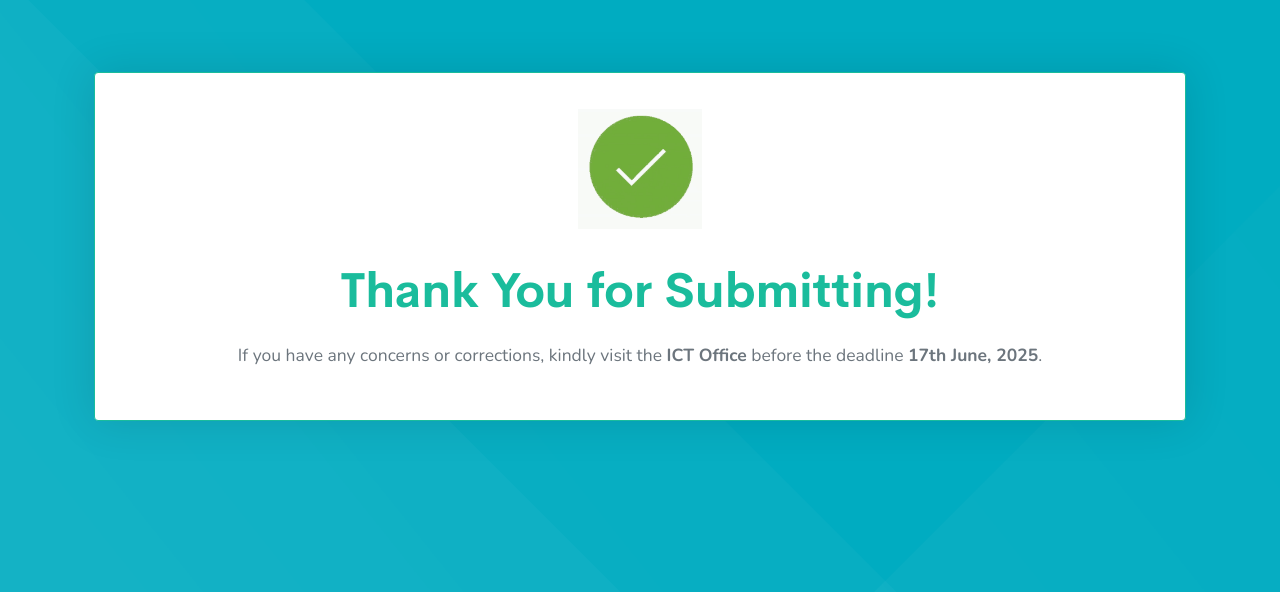
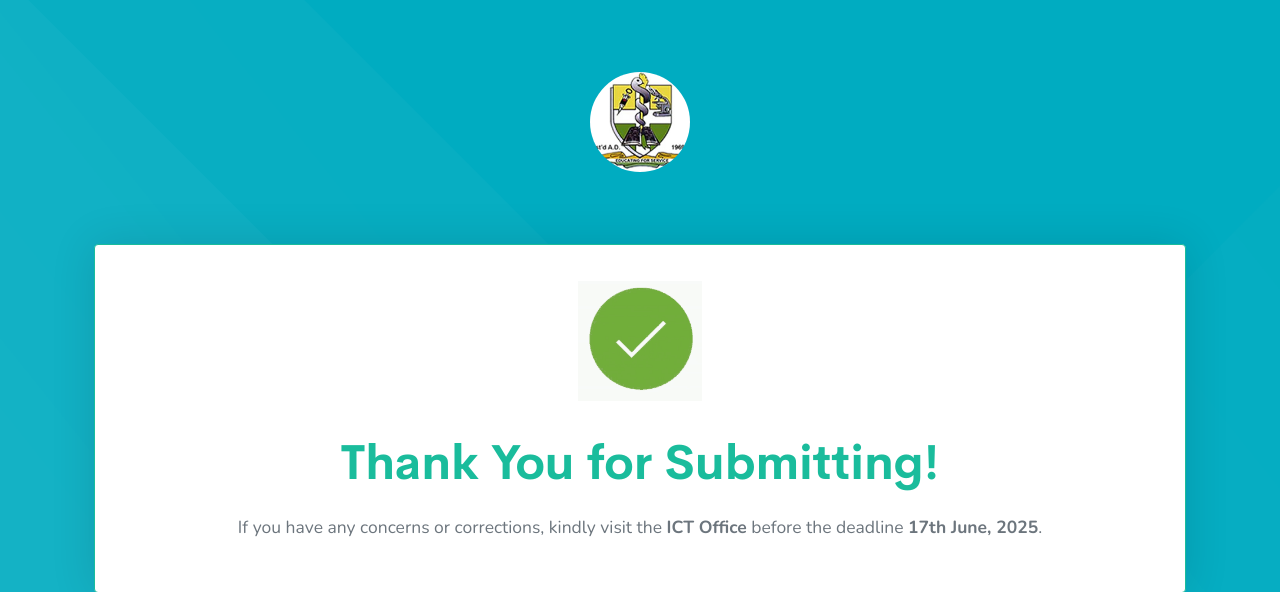
Before and after one commit to Rasonaapo/trainee_survey, a Django app: page /success/ in a window 1280 px wide. Shown: the top 592 px of the page. Run offline with Django 5.2, Linux system fonts and the light colour scheme; some libraries are stand-ins or nearby versions.

Commit message:
logo repositioned with rounded corners

```diff
--- a/formsapp/templates/formsapp/auth_base.html
+++ b/formsapp/templates/formsapp/auth_base.html
@@ -50,7 +50,24 @@
 
   <body class="authentication-bg authentication-bg-pattern">
     <div class="account-pages mt-5 mb-5">
+      <center class="mb-2">
+                     <a
+                      href=""
+                      class="logo logo-dark text-center"
+                    >
+                      <span class="logo-lg">
+                        <img
+                          src="{% static 'logo/cohk.jpg' %}"
+                          alt=""
+                          height="100px"
+                          width="100px"
+                          style="border-radius: 50%;"
+                        />
+                      </span>
+                    </a>
 
+
+      </center>
       <div class="container">
         {% block content %}
 
--- a/formsapp/templates/formsapp/survey_form.html
+++ b/formsapp/templates/formsapp/survey_form.html
@@ -62,7 +62,7 @@
 </div>
 
 
-                    <a
+                    {% comment %} <a
                       href=""
                       class="logo logo-dark text-center"
                     >
@@ -88,7 +88,7 @@
                           width="80px"
                         />
                       </span>
-                    </a>
+                    </a> {% endcomment %}
                   </div>
 
                 </div>
```
